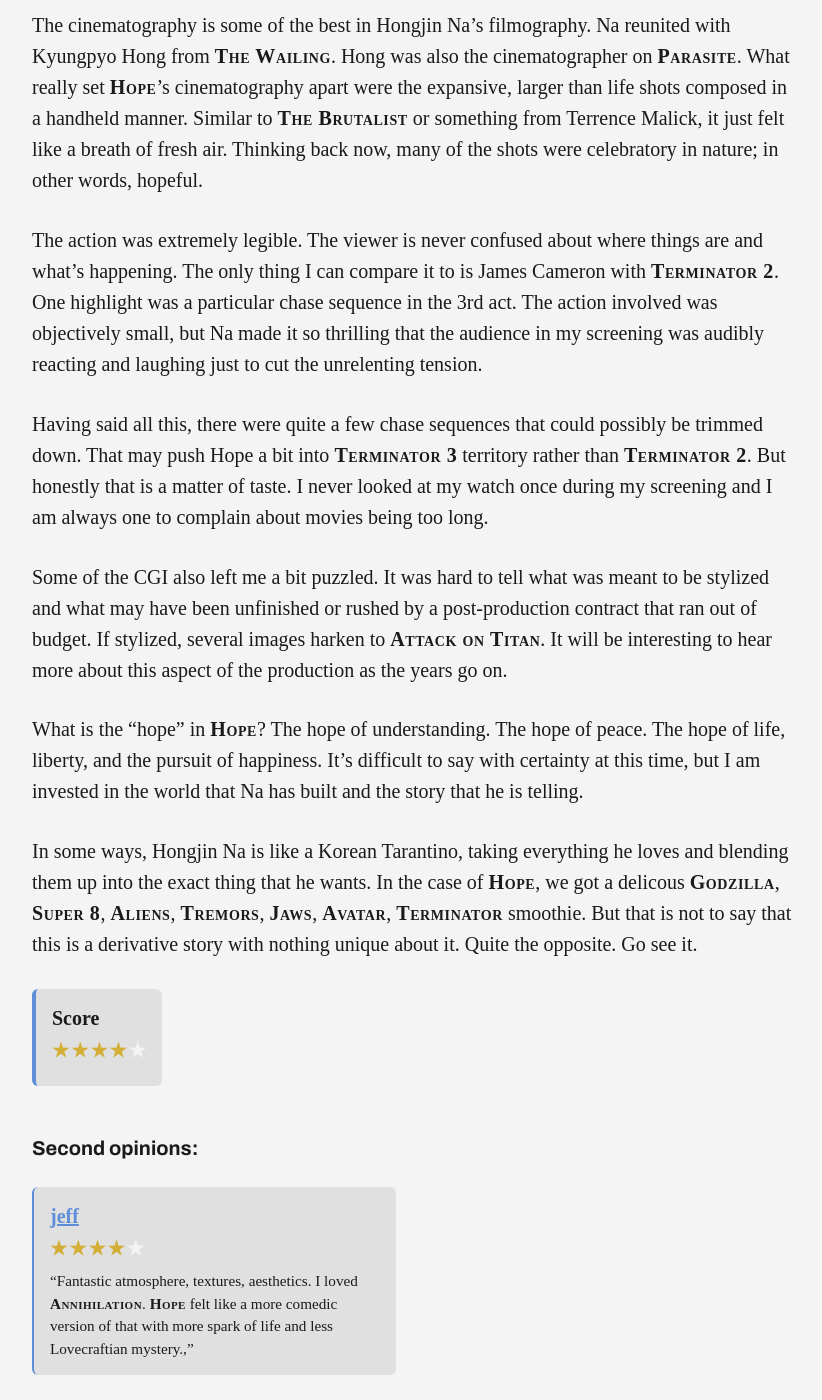
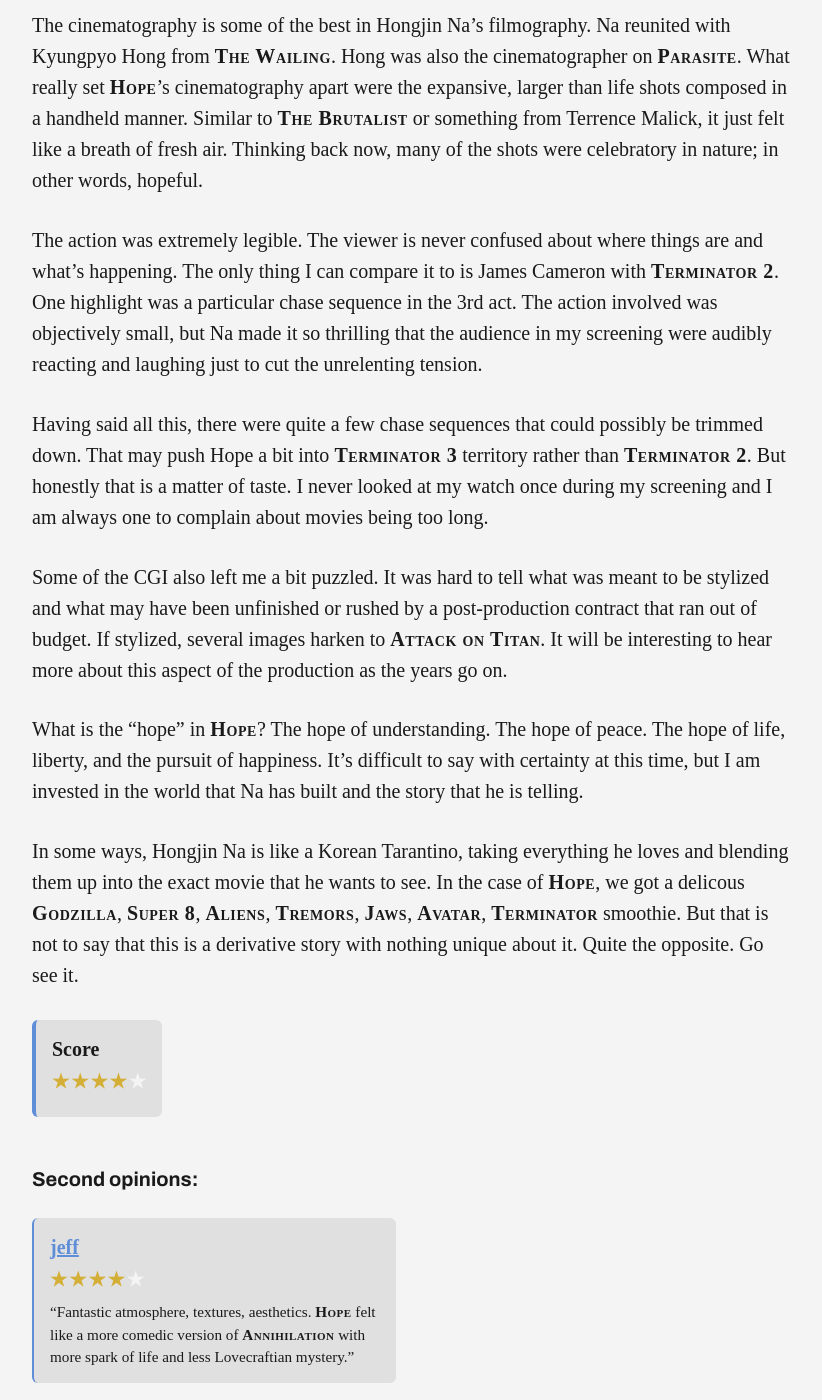
Before and after one commit to Slowburn-Movies/slowburn-movies.github.io, a Jekyll site: the page built from _posts/2026-09-10-hope.md, in a window 1280 px wide and 1400 px high, scrolled down 2290 px. Shown: the whole window, without its empty margins (228-1050 px from the left). Built offline with Jekyll 4.4.1, drawn with Linux system fonts in a browser that asks for light colours; some web fonts are replaced.

Commit message:
Update 2026-09-10-hope.md

```diff
--- a/_posts/2026-09-10-hope.md
+++ b/_posts/2026-09-10-hope.md
@@ -14,7 +14,7 @@
 other_ratings:
   - author: "jeff"
     rating: 4
-    verdict: "Fantastic atmosphere, textures, aesthetics. I loved <cite>Annihilation</cite>. <cite>Hope</cite> felt like a more comedic version of that with more spark of life and less Lovecraftian mystery.,"
+    verdict: "Fantastic atmosphere, textures, aesthetics. <cite>Hope</cite> felt like a more comedic version of <cite>Annihilation</cite> with more spark of life and less Lovecraftian mystery."
 
 view_link: https://www.hopethemovie.film/
 
@@ -44,7 +44,7 @@
 The cinematography is some of the best in Hongjin Na’s filmography. Na reunited with Kyungpyo Hong from <cite>The Wailing</cite>. Hong was also the cinematographer on <cite>Parasite</cite>. What really set <cite>Hope</cite>’s cinematography apart were the expansive, larger than life shots composed in a handheld manner. Similar to <cite>The Brutalist</cite> or something from Terrence Malick, it just felt like a breath of fresh air. Thinking back now, many of the shots were celebratory in nature; in other words, hopeful.
 
 
-The action was extremely legible. The viewer is never confused about where things are and what’s happening. The only thing I can compare it to is James Cameron with <cite>Terminator 2</cite>. One highlight was a particular chase sequence in the 3rd act. The action involved was objectively small, but Na made it so thrilling that the audience in my screening was audibly reacting and laughing just to cut the unrelenting tension.
+The action was extremely legible. The viewer is never confused about where things are and what’s happening. The only thing I can compare it to is James Cameron with <cite>Terminator 2</cite>. One highlight was a particular chase sequence in the 3rd act. The action involved was objectively small, but Na made it so thrilling that the audience in my screening were audibly reacting and laughing just to cut the unrelenting tension.
 
 Having said all this, there were quite a few chase sequences that could possibly be trimmed down. That may push Hope a bit into <cite>Terminator 3</cite> territory rather than <cite>Terminator 2</cite>. But honestly that is a matter of taste. I never looked at my watch once during my screening and I am always one to complain about movies being too long.
 
@@ -52,4 +52,4 @@
 
 What is the "hope" in <cite>Hope</cite>? The hope of understanding. The hope of peace. The hope of life, liberty, and the pursuit of happiness. It's difficult to say with certainty at this time, but I am invested in the world that Na has built and the story that he is telling.
 
-In some ways, Hongjin Na is like a Korean Tarantino, taking everything he loves and blending them up into the exact thing that he wants. In the case of <cite>Hope</cite>, we got a delicous <cite>Godzilla</cite>, <cite>Super 8</cite>, <cite>Aliens</cite>, <cite>Tremors</cite>, <cite>Jaws</cite>, <cite>Avatar</cite>, <cite>Terminator</cite> smoothie. But that is not to say that this is a derivative story with nothing unique about it. Quite the opposite. Go see it.
+In some ways, Hongjin Na is like a Korean Tarantino, taking everything he loves and blending them up into the exact movie that he wants to see. In the case of <cite>Hope</cite>, we got a delicous <cite>Godzilla</cite>, <cite>Super 8</cite>, <cite>Aliens</cite>, <cite>Tremors</cite>, <cite>Jaws</cite>, <cite>Avatar</cite>, <cite>Terminator</cite> smoothie. But that is not to say that this is a derivative story with nothing unique about it. Quite the opposite. Go see it.
```
